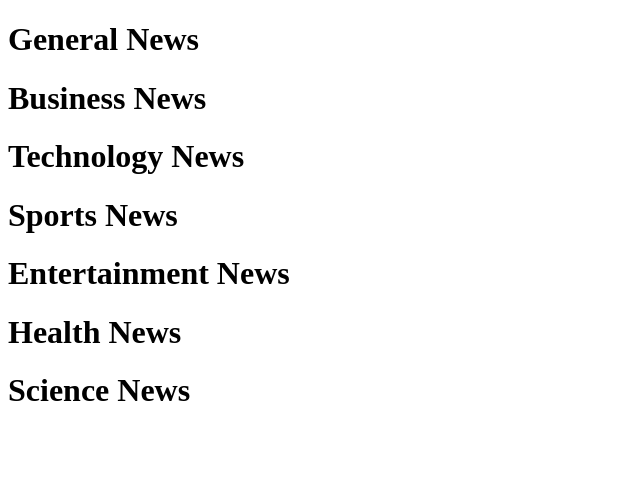
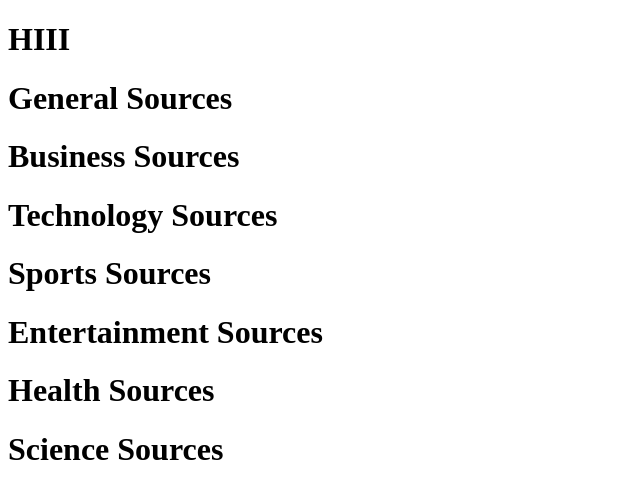
Before and after one commit to wendymunyasi/News-IP2, a Flask app: template app/templates/index.html in a window 1280 px wide. Shown: the top 499 px of the page, without its empty margins (0-640 px from the left). Run offline with Flask 2, Linux system fonts and the light colour scheme; the template is opened without the code that fills it, so the values that code supplies are empty; parts of the project's set-up code (start-up, migrations or seed data) failed here and were passed over.

Commit message:
Fix bugs.

```diff
--- a/app/request.py
+++ b/app/request.py
@@ -17,7 +17,7 @@ def get_sources(category):
     Function that gets the json response to our url request
     '''
 
-    get_sources_url = base_url.format(category, api_key)
+    get_sources_url = base_url.format(category,api_key)
 
     with urllib.request.urlopen(get_sources_url) as url:
         get_sources_data = url.read()
--- a/app/templates/index.html
+++ b/app/templates/index.html
@@ -11,51 +11,48 @@
     <title> Welcome to the best News website of this century </title>
     {% endif %}
 </head>
+<h1>HIII</h1>
 
 <body>
-    <!--General news section-->
-    <h1> General News </h1>
+    <!--General Sources section-->
+    <h1>General Sources</h1>
     <ul>
         {{macro.displayNewsSources(general)}}
     </ul>
-
-    <!--Business news section-->
-    <h1> Business News </h1>
+    <!--Business Sources section-->
+    <h1>Business Sources</h1>
     <ul>
         {{macro.displayNewsSources(business)}}
     </ul>
-
-    <!--Technology news section-->
-    <h1> Technology News </h1>
+    <!--Technology Sources section-->
+    <h1>Technology Sources</h1>
     <ul>
         {{macro.displayNewsSources(technology)}}
     </ul>
-
-    <!--Sports news section-->
-    <h1> Sports News </h1>
+    <!--Sports Sources section-->
+    <h1>Sports Sources</h1>
     <ul>
         {{macro.displayNewsSources(sports)}}
     </ul>
-
-    <!--Entertainment news section-->
-    <h1> Entertainment News </h1>
+    <!--Entertainment Sources section-->
+    <h1>Entertainment Sources</h1>
     <ul>
         {{macro.displayNewsSources(entertainment)}}
     </ul>
-
-    <!--Health news section-->
-    <h1> Health News </h1>
+    <!--Health Sources section-->
+    <h1>Health Sources</h1>
     <ul>
         {{macro.displayNewsSources(health)}}
     </ul>
-
-    <!--Science news section-->
-    <h1> Science News </h1>
+    <!--Science Sources section-->
+    <h1>Science Sources</h1>
     <ul>
         {{macro.displayNewsSources(science)}}
     </ul>
 
 
+
+
 </body>
 
 </html>
--- a/run.py
+++ b/run.py
@@ -1,4 +1,4 @@
 from app import app
 
 if __name__ == '__main__':
-    app.run(port=5005)
+    app.run(port=5009)
```
Also changed, not shown: app/views.py (+4 -7 lines).
